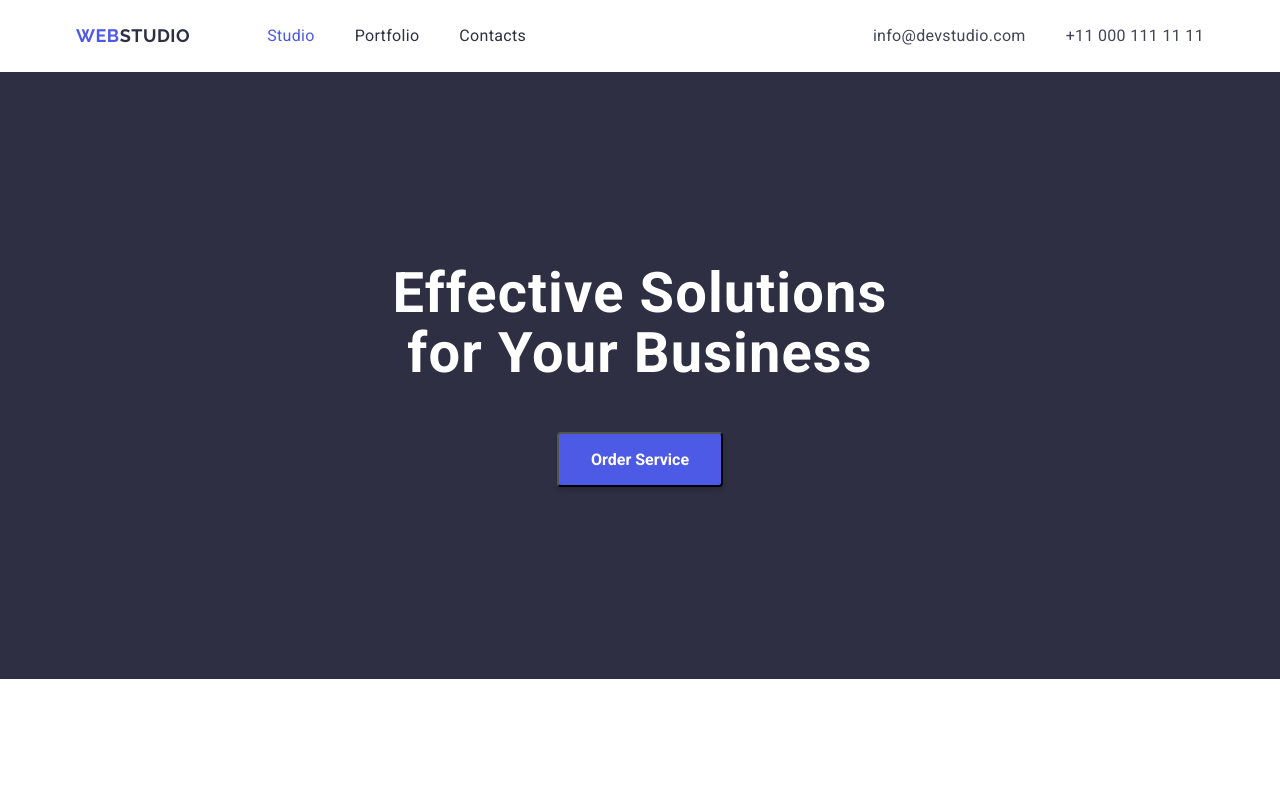
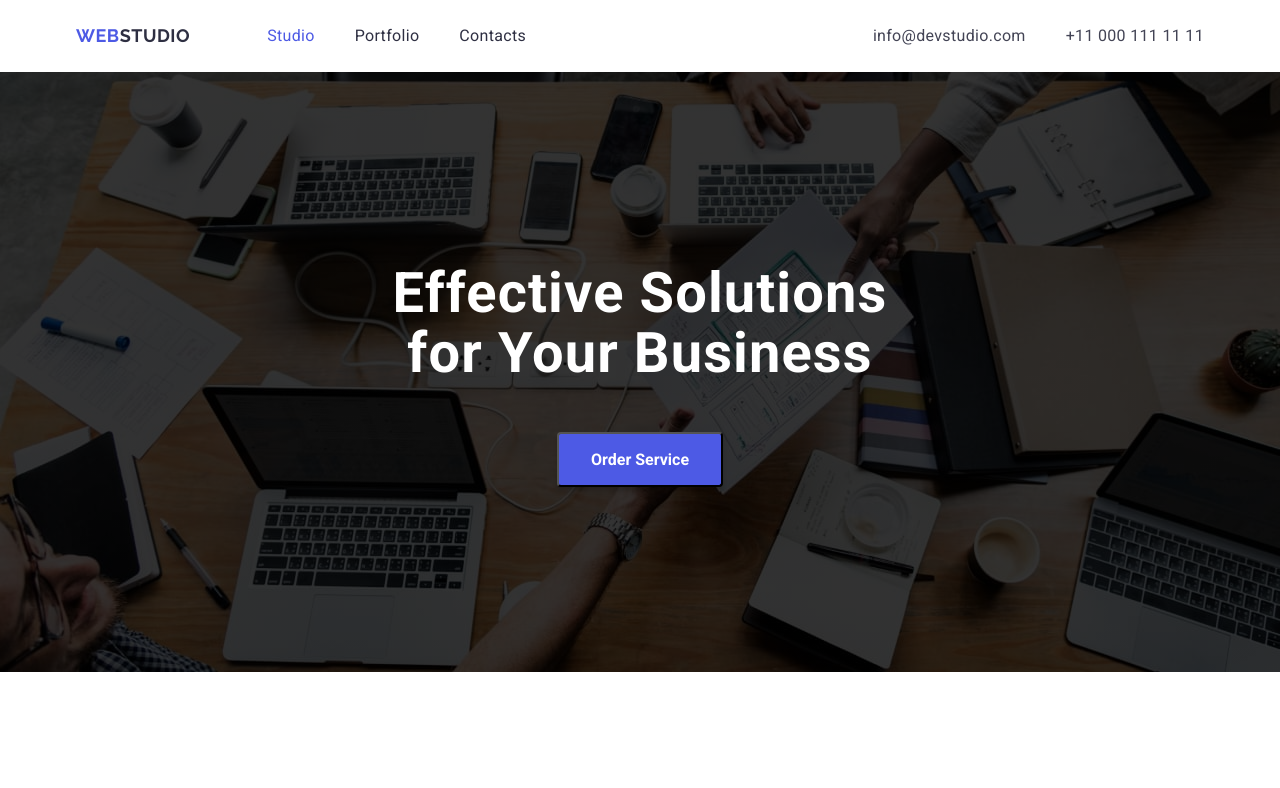
Before and after one commit to Tigwan/goit-markup-hw-04, a plain HTML site: page index.html in a window 1280 px wide. Shown: the top 788 px of the page. Drawn offline with nearby package versions, Linux system fonts and the light colour scheme.

Commit message:
work with the hero

```diff
--- a/css/style.css
+++ b/css/style.css
@@ -185,9 +185,15 @@ ul {
 /* HERO */
 .hero {
   background-color: var(--color-dark);
+  background-image: linear-gradient(to right,
+  rgba(0,0,0,0.8), rgba(0,0,0,0.8)),
+  url(../images/img17.jpg);
   text-align: center;
   padding-top: 192px;
   padding-bottom: 192px;
+  height: 600px;
+  /* outline: 1px solid red; */
+  max-width: 1400px;
 }
 
 .text-hero {
```
Also changed, not shown: images/img17.jpg (added).
